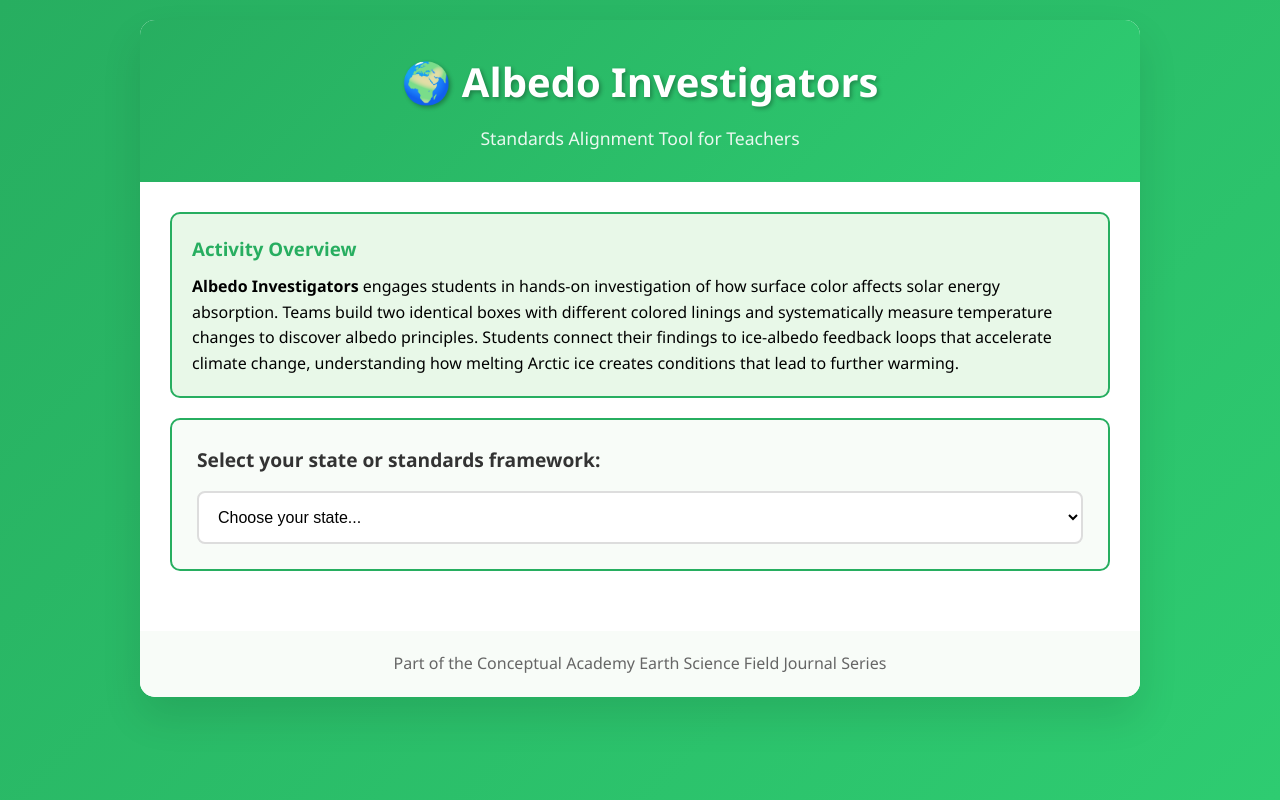
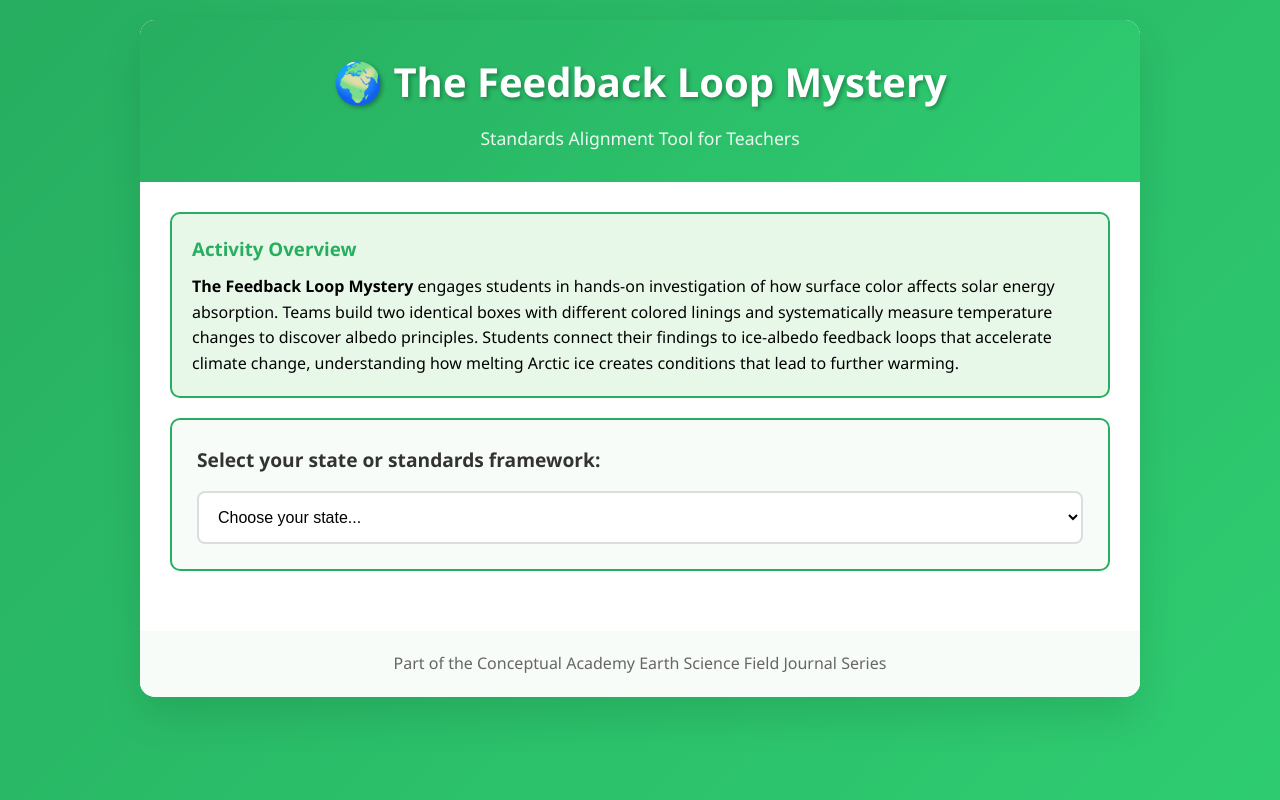
Before and after one commit to Suchocki88/FeedbackLoop, a plain HTML site: page index.html in a window 1280 px wide. Drawn offline with Linux system fonts and the light colour scheme.

Commit message:
Update index.html

```diff
--- a/index.html
+++ b/index.html
@@ -3,7 +3,7 @@
 <head>
     <meta charset="UTF-8">
     <meta name="viewport" content="width=device-width, initial-scale=1.0">
-    <title>Albedo Investigators - Standards Alignment</title>
+    <title>The Feedback Loop Mystery - Standards Alignment</title>
     <style>
         * {
             margin: 0;
@@ -179,14 +179,14 @@
 <body>
     <div class="container">
         <div class="header">
-            <h1>🌍 Albedo Investigators</h1>
+            <h1>🌍 The Feedback Loop Mystery</h1>
             <p>Standards Alignment Tool for Teachers</p>
         </div>
 
         <div class="content">
             <div class="activity-info">
                 <h3>Activity Overview</h3>
-                <p><strong>Albedo Investigators</strong> engages students in hands-on investigation of how surface color affects solar energy absorption. Teams build two identical boxes with different colored linings and systematically measure temperature changes to discover albedo principles. Students connect their findings to ice-albedo feedback loops that accelerate climate change, understanding how melting Arctic ice creates conditions that lead to further warming.</p>
+                <p><strong>The Feedback Loop Mystery</strong> engages students in hands-on investigation of how surface color affects solar energy absorption. Teams build two identical boxes with different colored linings and systematically measure temperature changes to discover albedo principles. Students connect their findings to ice-albedo feedback loops that accelerate climate change, understanding how melting Arctic ice creates conditions that lead to further warming.</p>
             </div>
 
             <div class="selector-section">
```
